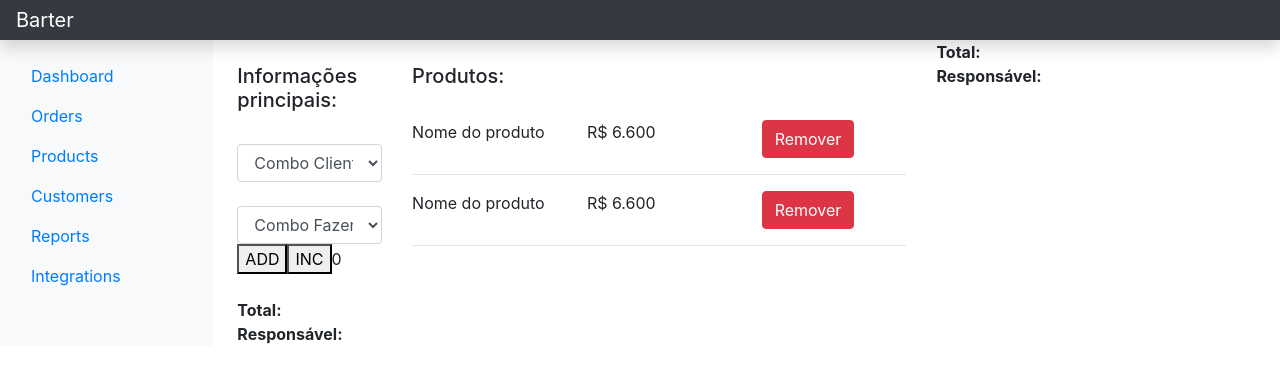
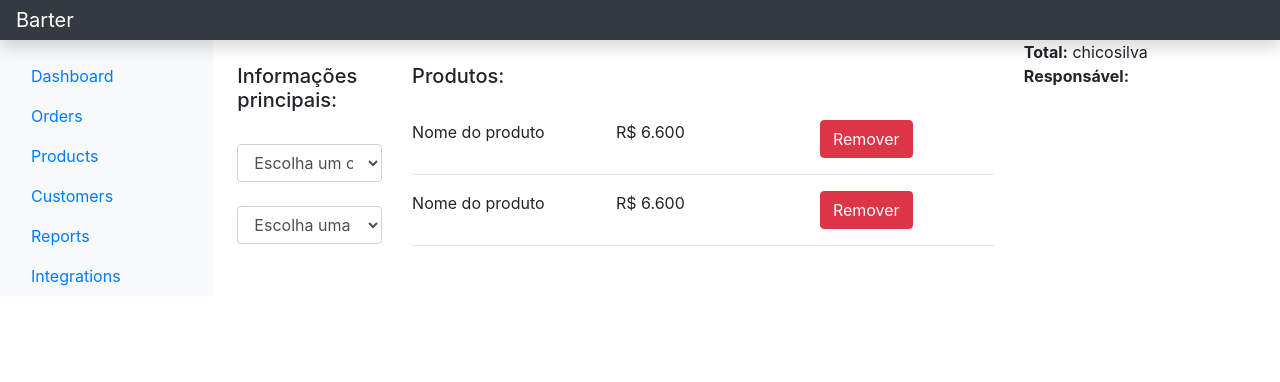
Before and after one commit to chicosilva/barterjs, a React (Create React App) app: page / in a window 1280 px wide. Shown: the top 382 px of the page. Built offline with nearby package versions, Linux system fonts and the light colour scheme.

Commit message:
add componente de combo

```diff
--- a/src/App.js
+++ b/src/App.js
@@ -2,22 +2,33 @@ import 'bootstrap/dist/css/bootstrap.min.css';
 import DadosPrincipais from './components/DadosPrincipais'
 import Produtos from './components/Produtos'
 import Totalizacao from './components/Totalizacao'
-import DataContext, {data} from './context/DataContext'
+import {StateProvider} from './context/state'
 
+const inititalState = {theme: 'chicosilva'}
 
-function App() {
+const actions = (state, payload) => ({
+    changeTheme: () => {
 
-  return (
-    <div className="row">
+      return {...state, theme: payload}
+    },
+})
 
-      <DataContext.Provider value={data}>
-        <DadosPrincipais />
-        <Produtos />
-        <Totalizacao />
-      </DataContext.Provider>
-
-    </div>
-  );
+const reducer = (state, action = {type: '', payload: {}}) => {
+  return actions(state, action.payload)[action.type]();
 }
 
+const App = () => (
+  <StateProvider reducer={reducer} inititalState={inititalState}>
+    {
+      <>
+        <div className="row">
+          <DadosPrincipais></DadosPrincipais>
+          <Produtos></Produtos>
+          <Totalizacao></Totalizacao>
+        </div>
+      </>
+    }
+  </StateProvider>
+)
+
 export default App;
--- /dev/null
+++ b/src/components/Combo.js
@@ -0,0 +1,11 @@
+import {useStateValue} from '../context/state'
+
+export default props => {
+
+    return(
+        <select className="form-control">
+            <option>{props.label}</option>
+        </select>
+    )
+
+}
--- a/src/components/DadosPrincipais.js
+++ b/src/components/DadosPrincipais.js
@@ -1,28 +1,17 @@
-import DataContext from '../context/DataContext';
-import {useContext, useReducer} from 'react';
+
+import {useStateValue} from '../context/state'
+import Combo from './Combo'
 
 
 export default (props) => {
 
-    const context = useContext(DataContext)
+    const [state, dispatch] = useStateValue();
 
-    const redurcer = (state, action) => {
+    const handleClick = () => {
 
-        const actions = {
+        dispatch({type: 'changeTheme', payload: 'outro tema'})
 
-            add: () => {
-                return {count: state.count + 1}
-            },
-
-            decrement: () => {
-                return {count: state.count - 1}
-            }
-        }
-
-        return actions[action.type]();
     }
-
-    const [state, dispatch] = useReducer(redurcer, {count:0})
 
     return (<div className="col-md-2">
 
@@ -36,9 +25,7 @@ export default (props) => {
 
         <div className="row">
             <div className="col-md-12">
-                <select className="form-control">
-                    <option>Combo Cliente</option>
-                </select>
+                <Combo label="Escolha um cliente" />
             </div>
         </div>
 
@@ -50,29 +37,10 @@ export default (props) => {
 
         <div className="row">
             <div className="col-md-12">
-                <select className="form-control">
-                    <option>Combo Fazenda</option>
-                </select>
+                <Combo label="Escolha uma fazenda" />
             </div>
         </div>
 
-        <div className="row">
-            <div className="col-md-12">
-                <button onClick={() => dispatch({type: 'add'}) } > ADD </button>
-                <button onClick={() => dispatch({type: 'decrement'})} > INC </button>
-                {state.count}
-            </div>
-        </div>
-
-        <div className="row">
-
-            <div className="col-md-4">
-                <br />
-                <strong>Total:</strong> {context.nome}
-                <br />
-                <strong>Responsável:</strong> {context.total}
-            </div>
-        </div>
 
     </div>)
 
--- a/src/components/Produtos.js
+++ b/src/components/Produtos.js
@@ -7,7 +7,7 @@ export default (props) => {
 
     return (
 
-        <div className="col-md-6">
+        <div className="col-md-7">
 
             <div class="row">
 
--- a/src/components/Totalizacao.js
+++ b/src/components/Totalizacao.js
@@ -1,16 +1,15 @@
-import {useContext} from 'react';
-import ProdutoContext from '../context/DataContext'
+import {useStateValue} from '../context/state'
 
 
 export default (props) => {
 
-    const context = useContext(ProdutoContext);
+    const [state, dispatch] = useStateValue();
 
     return(
-        <div className="col-md-4">
-            <strong>Total:</strong> {context.nome}
+        <div className="col-md-3">
+            <strong>Total:</strong> {state.theme}
             <br />
-            <strong>Responsável:</strong> {context.total}
+            <strong>Responsável:</strong>
         </div>
     )
 }
--- /dev/null
+++ b/src/context/state.js
@@ -0,0 +1,11 @@
+import React, {useContext, createContext, useReducer} from 'react';
+
+export const StateContext = createContext();
+
+export const StateProvider = ({reducer, inititalState, children}) => (
+    <StateContext.Provider value={useReducer(reducer, inititalState)}>
+        {children}
+    </StateContext.Provider>
+);
+
+export const useStateValue = () => useContext(StateContext)
```
Also changed, not shown: 1 other file (tests, documents, lock files or other folders).
